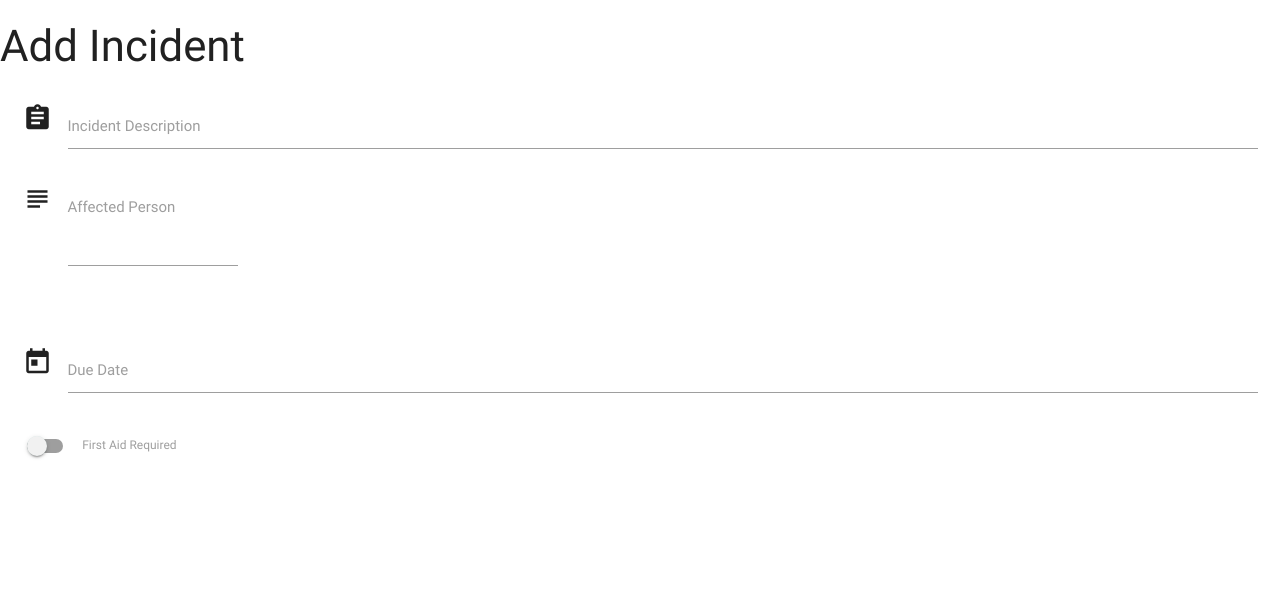
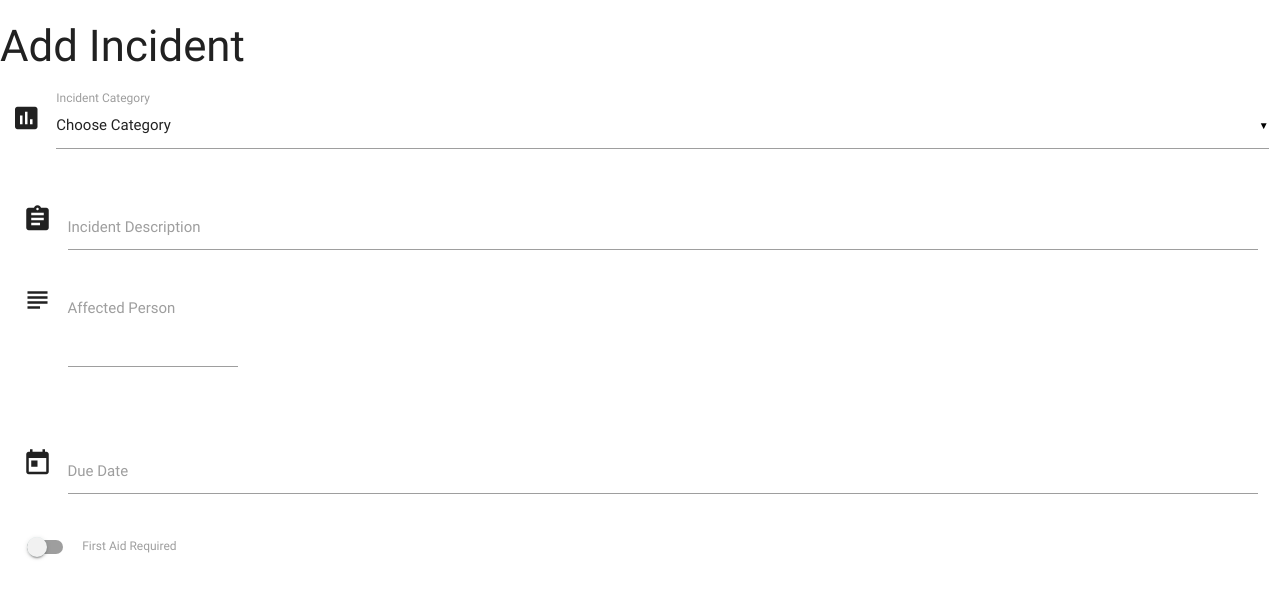
Before and after one commit to brosnans/msp-3, a Flask app: page /add_task in a window 1280 px wide. Shown: the top 599 px of the page. Run offline with Flask 2, Linux system fonts and the light colour scheme; some libraries are stand-ins or nearby versions.

Commit message:
Added Category Selection

```diff
--- a/templates/addincident.html
+++ b/templates/addincident.html
@@ -1,9 +1,20 @@
 <!DOCTYPE html>
 
-{% extends 'base.html' %}
-{% block content %}
+{% extends 'base.html' %} {% block content %}
 <h3> Add Incident </h3>
 <div class="row">
+            <div class="row">
+                <div class="input-field col s12">
+                    <i class="material-icons prefix">poll</i>
+                    <select id="category" name="category_name">
+                  <option value="" disabled selected>Choose Category</option>
+                  {% for cat in categories %}
+                      <option value="{{cat.category_name}}">{{cat.category_name}}</option>
+                  {% endfor %}
+                </select>
+                    <label>Incident Category</label>
+                </div>
+            </div>
     <form  action="" method="POST" class="col s12">
         <!-- Incident Description -->
         <div class="row">
--- a/templates/base.html
+++ b/templates/base.html
@@ -17,6 +17,7 @@
 <script type="text/javascript">
         $(document).ready(function() {
             $('.collapsible').collapsible();
+            $('select').material_select();
         });
 
          $('.datepicker').pickadate({
```
